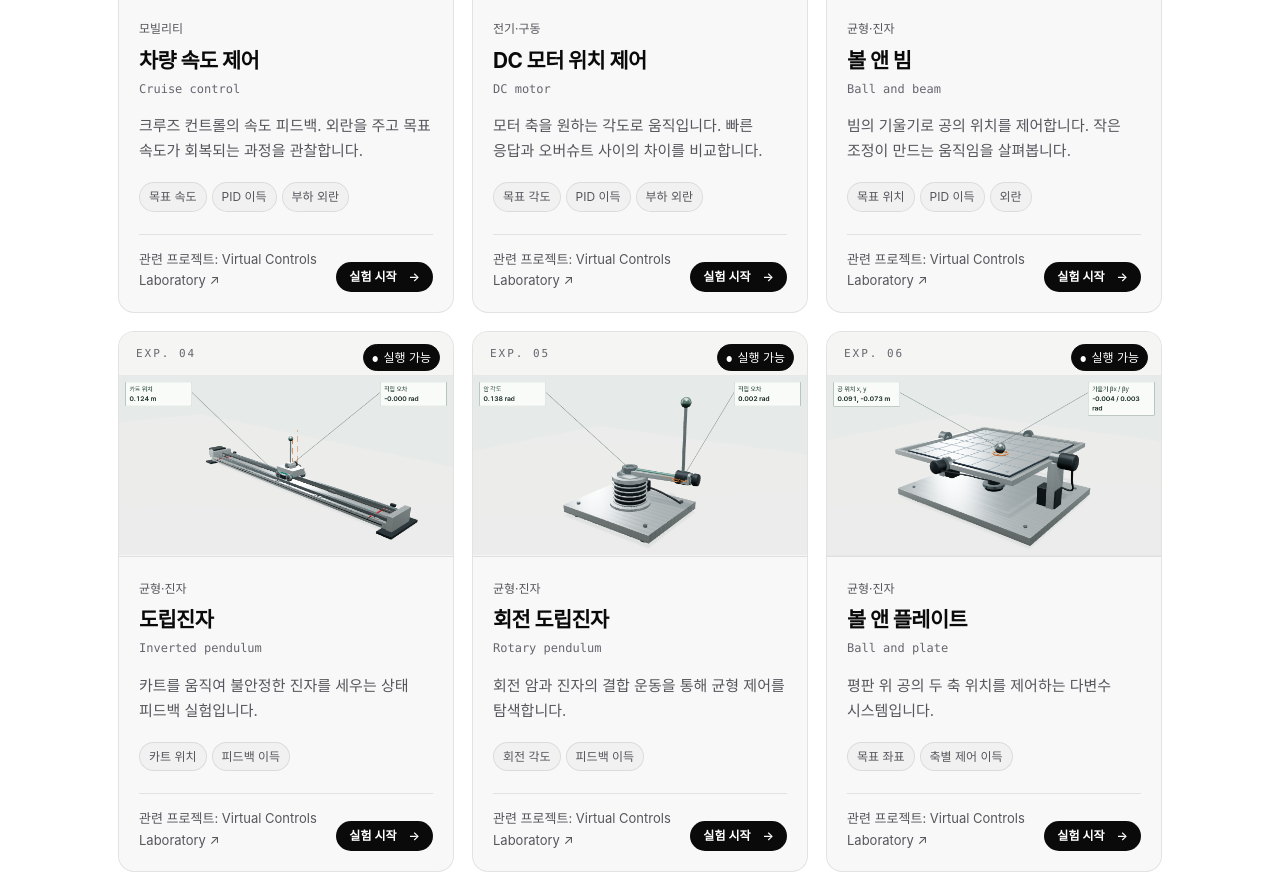
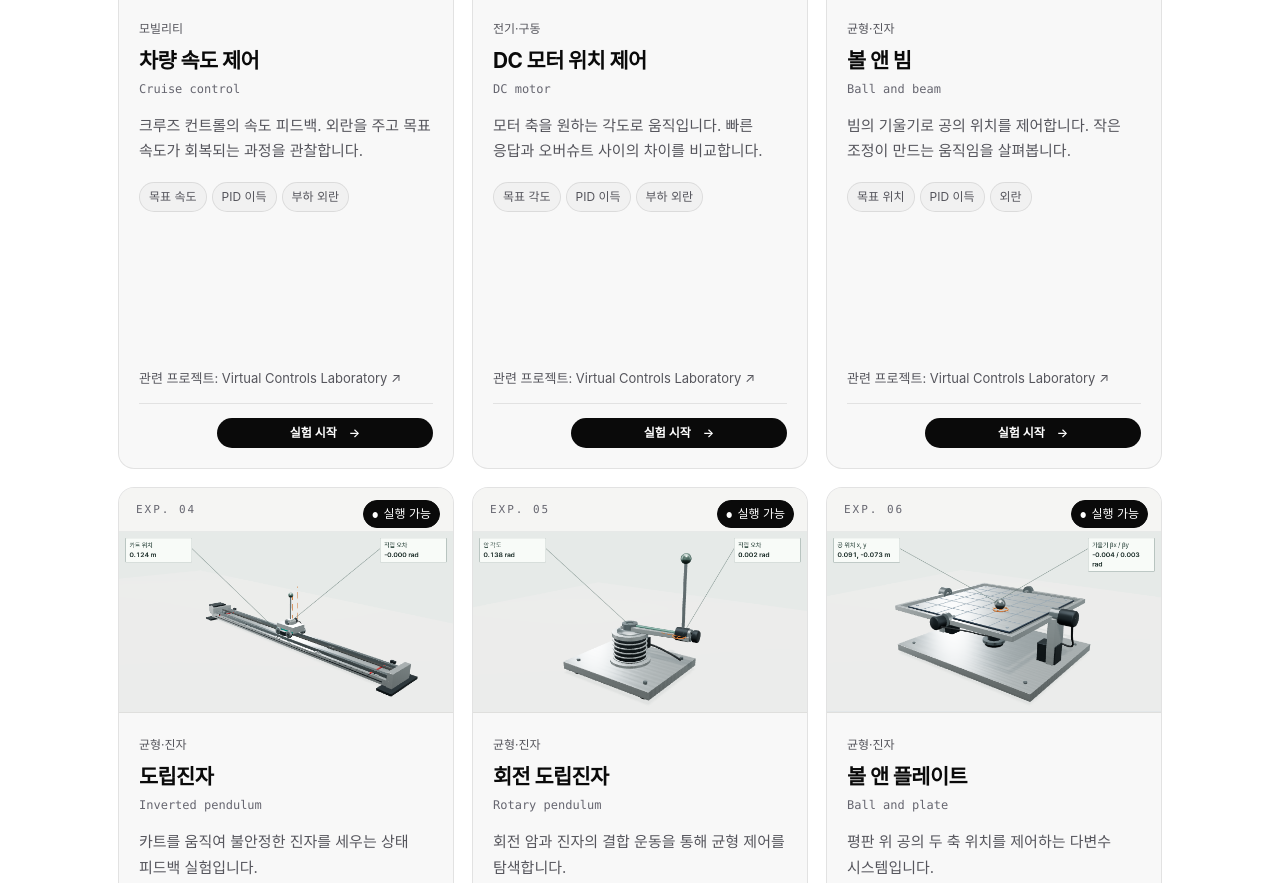
Before and after one commit to ICaRLaboratory/simulators, a website with bundled scripts: page index.html in a window 1280 px wide. Shown: the part 876-1759 px from the top of the page. Built offline with nearby package versions, Linux system fonts and the light colour scheme; a web font is replaced by a local one.

Commit message:
Separate catalog references and websites from fixed launch actions

```diff
--- a/assets/app.js
+++ b/assets/app.js
@@ -11,11 +11,13 @@ function schematic(item) {
   return `<img class="card-preview" src="assets/previews/${item.id}-${getLanguage()}.png" alt="" loading="lazy" decoding="async" width="640" height="340">`;
 }
 
-function sourceLink(item) {
-  if (!item.source || item.source === item.href) return '';
+function sourceSlots(item) {
+  const slots = {paper: '', website: ''};
+  if (!item.source || item.source === item.href) return slots;
   const {hostname, pathname} = new URL(item.source);
+  const paper = hostname === 'doi.org';
   const en = getLanguage() === 'en';
-  let purpose = en ? 'Reference' : '참고 문헌';
+  let purpose = paper ? (en ? 'Reference' : '참고 문헌') : (en ? 'Website' : '관련 사이트');
   if (hostname === 'www.mathworks.com' && pathname.startsWith('/help/')) {
     purpose = en ? 'Official documentation' : '공식 문서';
   } else if (hostname === 'github.com' || (hostname === 'www.mathworks.com' && pathname.startsWith('/matlabcentral/fileexchange/'))) {
@@ -30,7 +32,9 @@ function sourceLink(item) {
   link.textContent = `${label} ↗`;
   link.title = `${label} · ${t(item.name)} · ${t('새 탭')}`;
   link.setAttribute('aria-label', link.title);
-  return link.outerHTML;
+  const slot = paper ? 'paper' : 'website';
+  slots[slot] = `<p class="card-${slot}">${link.outerHTML}</p>`;
+  return slots;
 }
 
 function setupCatalog() {
@@ -41,7 +45,14 @@ function setupCatalog() {
   $('#category-filters').innerHTML = ['',...categories].map(name => `<button type="button" data-category="${name}" aria-pressed="${name === ''}">${name || '전체'}<span>${name ? catalog.filter(item => item.category === name).length : catalog.length}</span></button>`).join('');
   function render() {
     const filtered = filterCatalog({query:$('#search').value,category,ready:$('#ready-only').checked});
-    $('#catalog-grid').innerHTML = filtered.map(item => `<article class="sim-card" data-id="${item.id}"><div class="card-visual"><span class="card-number">EXP. ${String(catalog.indexOf(item) + 1).padStart(2,'0')}</span><span class="card-status ${item.status}">${item.status === 'ready' ? '실행 가능' : '준비 중'}</span>${schematic(item)}</div><div class="card-body"><p class="card-category">${item.category}</p><h3>${item.name}</h3><p class="english-name">${item.english}</p><p class="card-description">${item.description}</p><div class="features" aria-label="${item.status === 'ready' ? '조절 가능한 항목' : '구현 예정 항목'}">${item.features.map(feature => `<span>${feature}</span>`).join('')}</div><div class="card-footer">${sourceLink(item)}${item.href ? `<a class="launch" data-launch href="${localizedHref(item.href)}" ${item.external ? `aria-label="${item.name} · 연구 실험 열기 · 외부 사이트"` : ''}>${item.external ? '연구 실험 열기' : '실험 시작'} <span aria-hidden="true">${item.external ? '↗' : '→'}</span></a>` : '<span class="planned-label">브라우저 실험 준비 중</span>'}</div></div></article>`).join('');
+    $('#catalog-grid').innerHTML = filtered.map(item => {
+      const {paper, website} = sourceSlots(item);
+      return `<article class="sim-card" data-id="${item.id}"><div class="card-visual"><span class="card-number">EXP. ${String(catalog.indexOf(item) + 1).padStart(2,'0')}</span><span class="card-status ${item.status}">${item.status === 'ready' ? '실행 가능' : '준비 중'}</span>${schematic(item)}</div>
+        <div class="card-body"><p class="card-category">${item.category}</p><h3>${item.name}</h3><p class="english-name">${item.english}</p><p class="card-description">${item.description}</p>${paper}
+          <div class="features" aria-label="${item.status === 'ready' ? '조절 가능한 항목' : '구현 예정 항목'}">${item.features.map(feature => `<span>${feature}</span>`).join('')}</div>${website}
+          <div class="card-footer">${item.href ? `<a class="launch" data-launch href="${localizedHref(item.href)}" ${item.external ? `aria-label="${item.name} · 연구 실험 열기 · 외부 사이트"` : ''}>${item.external ? '연구 실험 열기' : '실험 시작'} <span aria-hidden="true">${item.external ? '↗' : '→'}</span></a>` : '<span class="planned-label">브라우저 실험 준비 중</span>'}</div>
+        </div></article>`;
+    }).join('');
     $('#result-count').innerHTML = getLanguage()==='en' ? `<strong>${filtered.length}</strong> experiments <span>/ ${catalog.length} total</span>` : `<strong>${filtered.length}</strong>개 실험 <span>/ 전체 ${catalog.length}개</span>`;
     $('#empty-state').hidden = filtered.length !== 0;
     document.querySelectorAll('[data-category]').forEach(button => button.setAttribute('aria-pressed', String(button.dataset.category === category)));
--- a/assets/site.css
+++ b/assets/site.css
@@ -110,14 +110,14 @@ h3 { font-size: 1.3rem; letter-spacing: -.028em; line-height: 1.4; font-weight:
 input[type=checkbox] { accent-color: var(--ink); height: 16px; width: 16px; }
 .results-row { padding: 18px 0; font-size: 12px; color: var(--muted); }
 .results-row strong { color: var(--ink); }
-.catalog-grid { display: grid; grid-template-columns: repeat(3, minmax(0, 1fr)); gap: 18px; }
+.catalog-grid { display: grid; grid-template-columns: repeat(3, minmax(0, 1fr)); grid-auto-rows: 1fr; gap: 18px; }
 .sim-card {
   position: relative; background: var(--panel); border: 1px solid var(--line-soft);
   border-radius: var(--radius); overflow: hidden; display: flex; flex-direction: column;
-  transition: transform .28s cubic-bezier(.2, .7, .3, 1), border-color .28s, background .28s;
+  transition: border-color .28s, background .28s;
 }
 .sim-card::before { content: ""; position: absolute; inset: 0 0 auto 0; height: 1px; background: var(--ink); opacity: 0; transition: opacity .28s; z-index: 1; }
-.sim-card:hover { transform: translateY(-4px); border-color: var(--line); background: var(--panel-2); }
+.sim-card:hover { border-color: var(--line); background: var(--panel-2); }
 .sim-card:hover::before { opacity: 1; }
 .card-visual { height: 225px; padding-top: 43px; position: relative; border-bottom: 1px solid var(--line-soft); background: var(--bg-soft); }
 .card-preview { display: block; width: 100%; height: 100%; object-fit: contain; }
@@ -132,11 +132,13 @@ input[type=checkbox] { accent-color: var(--ink); height: 16px; width: 16px; }
 .card-description { color: var(--muted); font-size: 15px; line-height: 1.7; margin-top: 14px; min-height: 48px; }
 .features { display: flex; gap: 5px; flex-wrap: wrap; margin: 18px 0 22px; }
 .features span { font-size: 12px; background: var(--panel); color: var(--muted); border: 1px solid var(--line-soft); padding: 4px 9px; border-radius: 999px; }
-.card-footer { border-top: 1px solid var(--line-soft); padding-top: 14px; margin-top: auto; display: grid; grid-template-columns: minmax(0, 1fr) auto; gap: 12px; align-items: end; }
-.card-footer > :last-child { grid-column: 2; justify-self: end; max-width: 100%; }
-.source-link { font-size: 13px; color: var(--muted); overflow-wrap: anywhere; }
+.card-paper { margin-top: 8px; }
+.card-website { margin: auto 0 12px; }
+.card-footer { border-top: 1px solid var(--line-soft); padding-top: 14px; margin-top: auto; display: flex; justify-content: flex-end; }
+.card-website + .card-footer { margin-top: 0; }
+.source-link { display: inline-block; max-width: 100%; font-size: 13px; color: var(--muted); overflow-wrap: anywhere; }
 .source-link:hover { color: var(--ink); text-decoration: underline; text-underline-offset: 3px; }
-.launch { display: inline-flex; align-items: center; gap: 12px; font-size: 12px; line-height: 1.5; color: var(--bg); background: var(--ink); border-radius: 999px; font-weight: 600; padding: 6px 13px; }
+.launch { display: inline-flex; align-items: center; justify-content: center; inline-size: min(13.5rem, 100%); gap: 12px; font-size: 12px; line-height: 1.5; color: var(--bg); background: var(--ink); border-radius: 999px; font-weight: 600; padding: 6px 13px; }
 .launch:hover { opacity: .86; }
 .planned-label { font-size: 12px; color: var(--faint); }
 .intro-guide { margin-top: 22px; color: var(--muted); font-size: 13px; }
@@ -248,8 +250,6 @@ canvas { display: block; width: 100%; }
   .results-row > span { display: none; }
   .catalog-grid { gap: 14px; }
   .card-body { padding: 18px; }
-  .card-footer { grid-template-columns: minmax(0, 1fr); }
-  .card-footer > :last-child { grid-column: 1; }
   .card-visual { height: 205px; }
   .site-footer { flex-direction: column; }
   .sim-heading { align-items: start; flex-direction: column; gap: 18px; }
@@ -262,8 +262,10 @@ canvas { display: block; width: 100%; }
   .sim-heading p:last-child { font-size: 14px; }
   .model-notes { padding: 20px; }
 }
+@media (max-width: 600px) {
+  .catalog-grid { grid-template-columns: 1fr; }
+}
 @media (max-width: 450px) {
-  .catalog-grid { grid-template-columns: 1fr; }
   .card-visual { height: 205px; }
   .card-body { padding: 22px; }
   .section-index { font-size: 11px; }
```
Also changed, not shown: tests/card-links.spec.js (+17 -9 lines).
